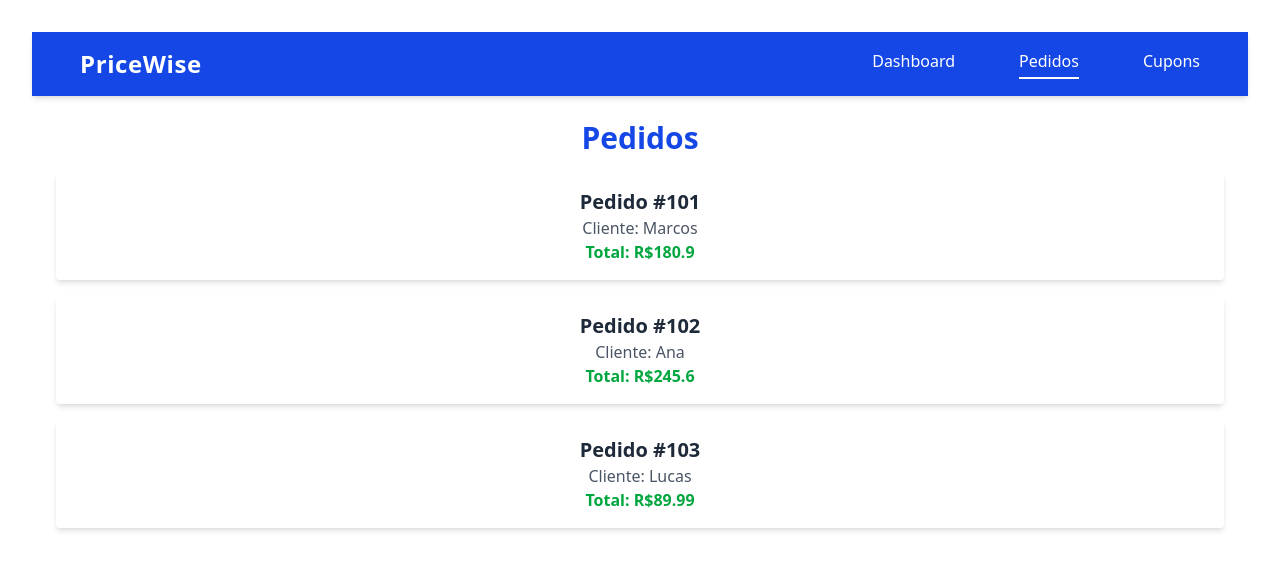
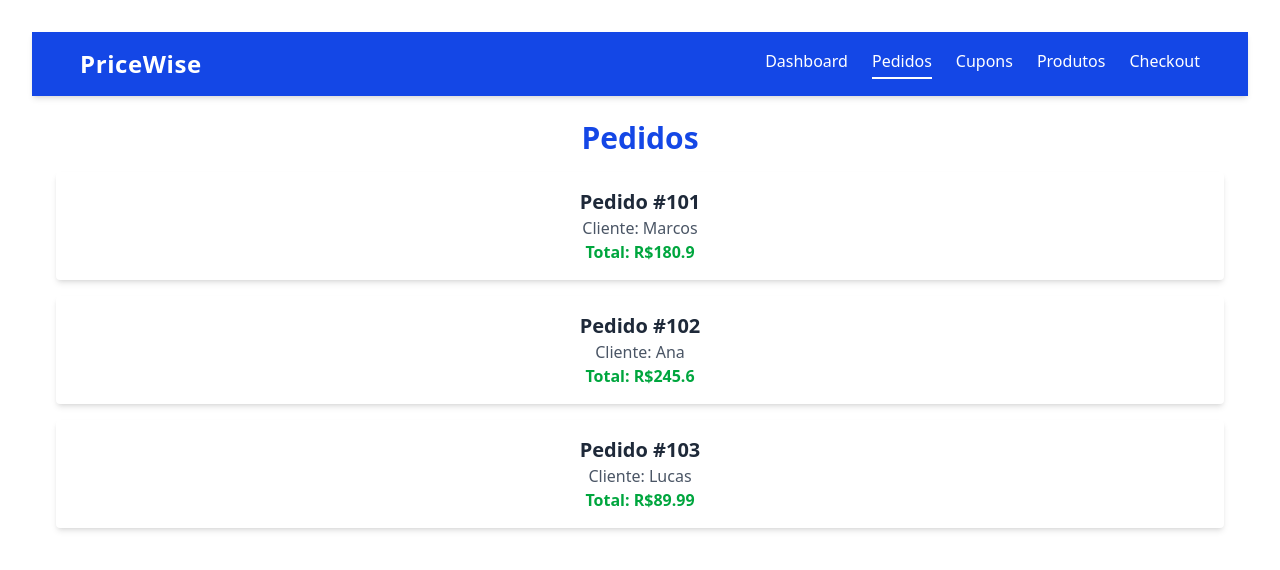
Before and after one commit to nevesmarcos42/Price-Wise-Fullstack, a React (Vite) app in the folder frontend/: page /orders in a window 1280 px wide. Shown: the top 570 px of the page. Built offline with nearby package versions, Linux system fonts and the light colour scheme.

Commit message:
style: reduz altura, fontes e espaçamento da Navbar

```diff
--- a/frontend/src/components/Navbar.jsx
+++ b/frontend/src/components/Navbar.jsx
@@ -9,7 +9,7 @@ export default function Navbar() {
             PriceWise
           </h1>
 
-          <div className="flex space-x-16 text-white font-medium">
+          <div className="flex space-x-6 text-white font-medium">
             <NavLink
               to="/"
               className={({ isActive }) =>
@@ -20,6 +20,7 @@ export default function Navbar() {
             >
               Dashboard
             </NavLink>
+
             <NavLink
               to="/orders"
               className={({ isActive }) =>
@@ -30,6 +31,7 @@ export default function Navbar() {
             >
               Pedidos
             </NavLink>
+
             <NavLink
               to="/cupons"
               className={({ isActive }) =>
@@ -40,6 +42,28 @@ export default function Navbar() {
             >
               Cupons
             </NavLink>
+
+            <NavLink
+              to="/produtos"
+              className={({ isActive }) =>
+                isActive
+                  ? "border-b-2 border-white pb-1"
+                  : "hover:text-blue-200 transition"
+              }
+            >
+              Produtos
+            </NavLink>
+
+            <NavLink
+              to="/checkout"
+              className={({ isActive }) =>
+                isActive
+                  ? "border-b-2 border-white pb-1"
+                  : "hover:text-blue-200 transition"
+              }
+            >
+              Checkout
+            </NavLink>
           </div>
         </div>
       </div>
```
